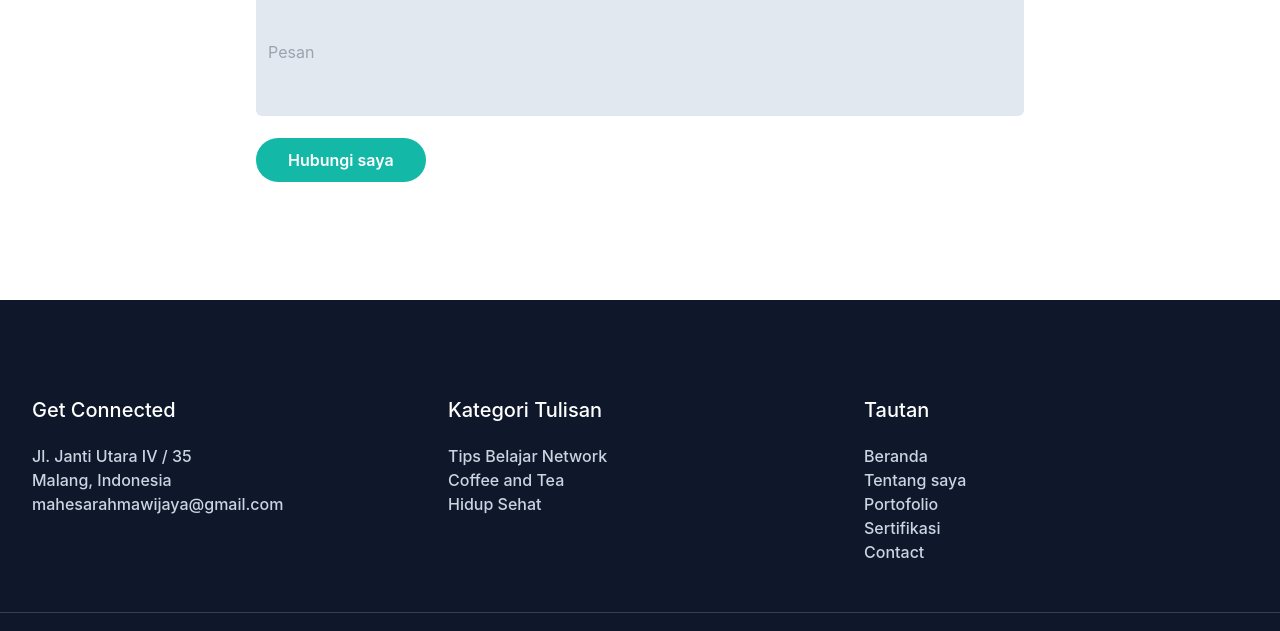
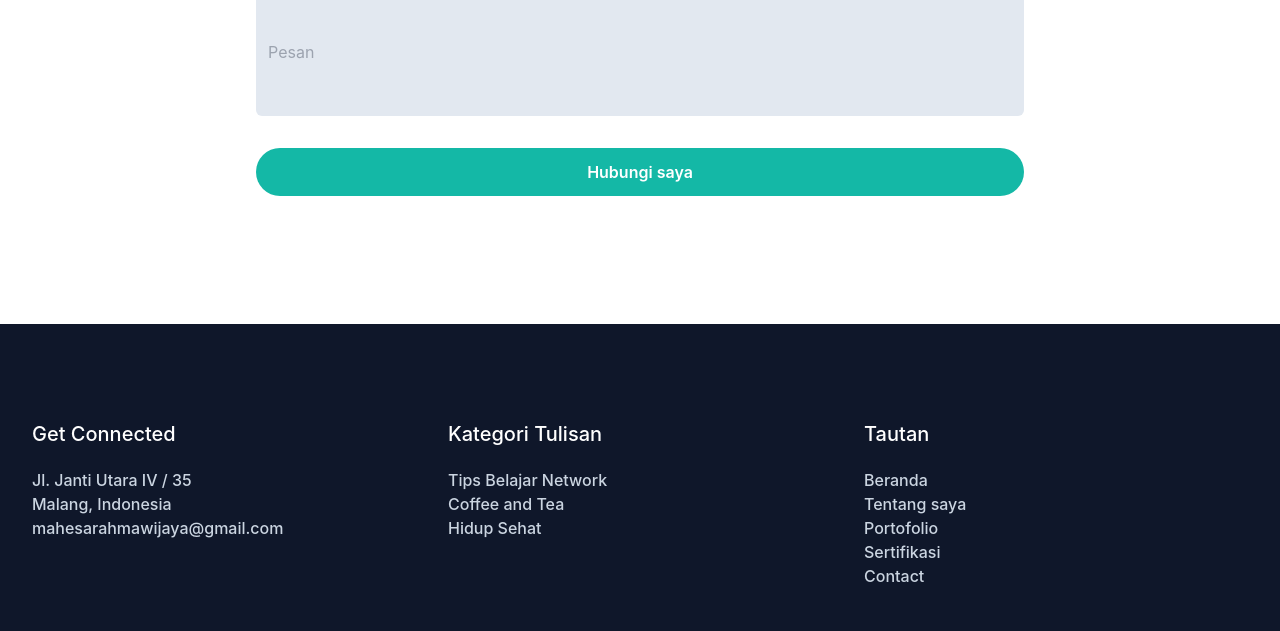
Before and after one commit to heimaja23/My-Portofolio, a website: page index.html in a window 1280 px wide. Shown: the part 4060-4691 px from the top of the page. Drawn offline with Linux system fonts and the light colour scheme.

Commit message:
Update index.html

```diff
--- a/index.html
+++ b/index.html
@@ -286,10 +286,10 @@
                             </div>
 
                             <div class="w-full px-4">
-                                <a href="mailto:mahesarahmawijaya@gmail.com?"
+                                <button href="mailto:mahesarahmawijaya@gmail.com?"
                                     class="text-base font-semibold text-white bg-TP py-3 px-8
                                     rounded-full w-full hover:shadow-lg hover:opacity-80
-                                    transition duration-300 ease-in-out">Hubungi saya </a>
+                                    transition duration-300 ease-in-out">Hubungi saya </button>
                             </div>
                         </div>
                     </form>
```
